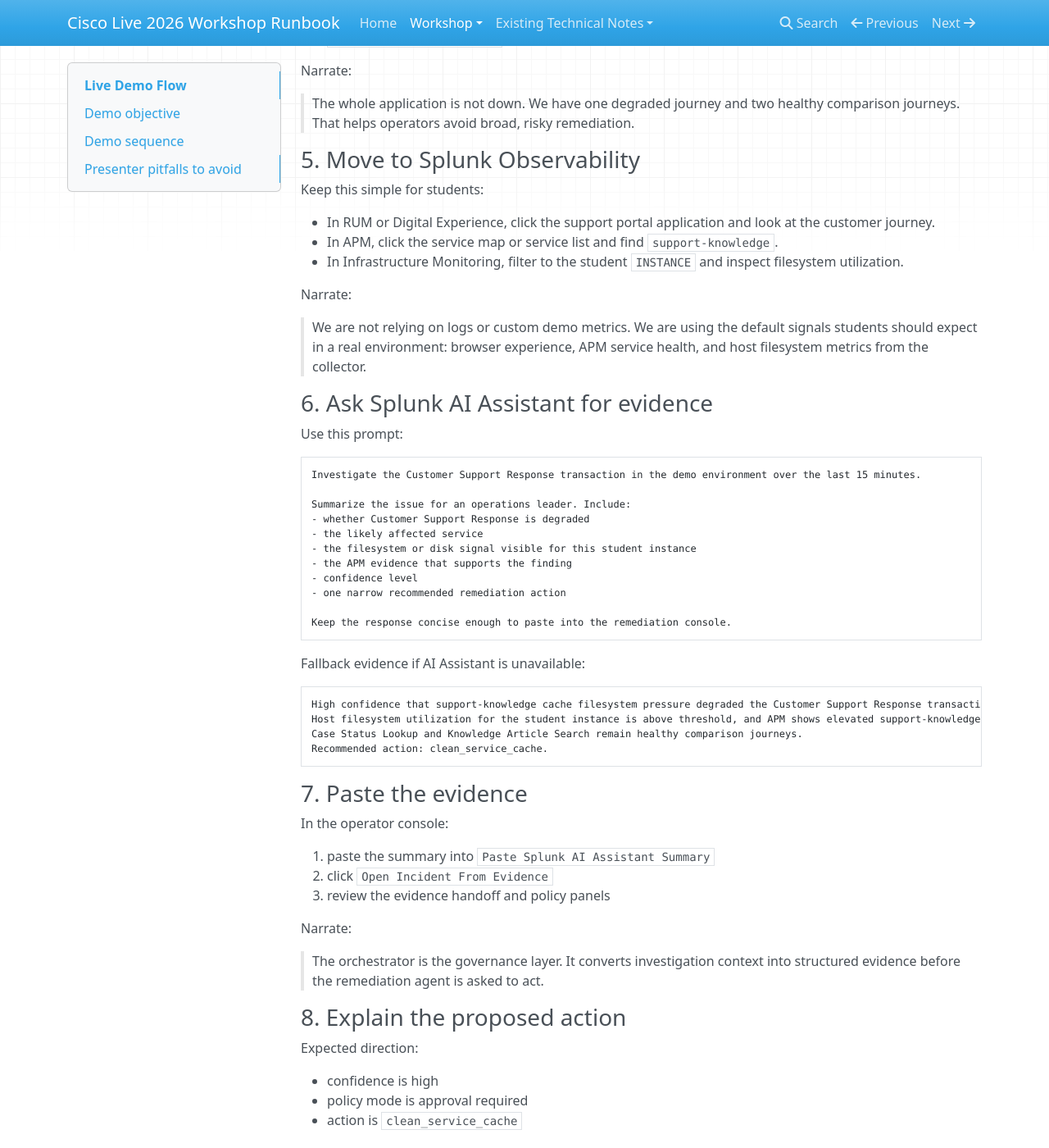
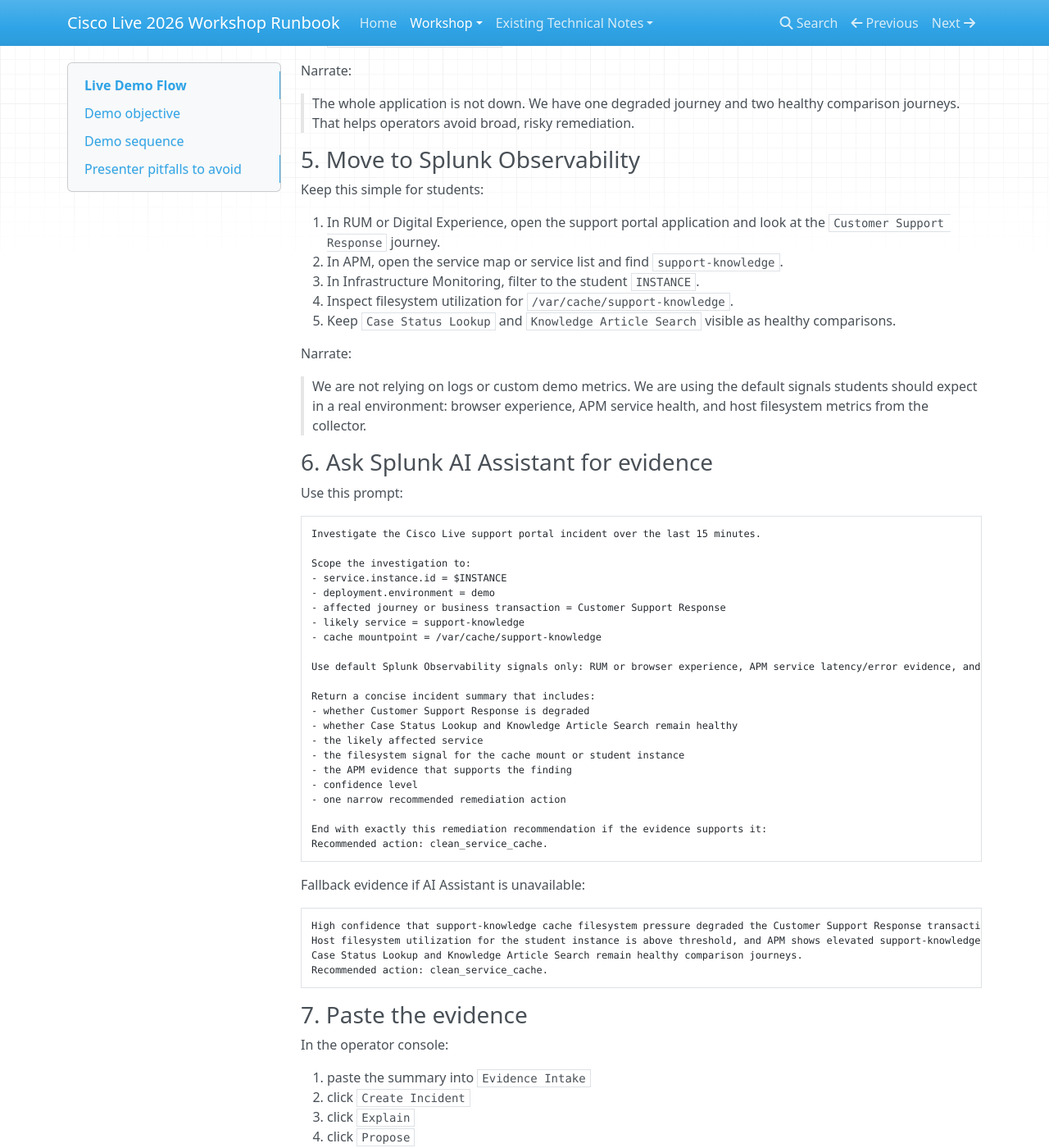
Before and after one commit to marciokugler/support-portal-remediation-agent, an MkDocs documentation site: the page built from docs/workshop/live-demo-flow.md, in a window 1280 px wide and 1400 px high, scrolled down 1304 px. Shown: the whole window at 82% size. Built offline with MkDocs 1.6.1, drawn with Linux system fonts in a browser that asks for light colours; nearby versions of some CDN libraries; some of the changed text lies outside the part shown.

Commit message:
Document Splunk AI investigation prompt

````diff
--- a/docs/workshop/live-demo-flow.md
+++ b/docs/workshop/live-demo-flow.md
@@ -64,9 +64,11 @@
 
 Keep this simple for students:
 
-- In RUM or Digital Experience, click the support portal application and look at the customer journey.
-- In APM, click the service map or service list and find `support-knowledge`.
-- In Infrastructure Monitoring, filter to the student `INSTANCE` and inspect filesystem utilization.
+1. In RUM or Digital Experience, open the support portal application and look at the `Customer Support Response` journey.
+2. In APM, open the service map or service list and find `support-knowledge`.
+3. In Infrastructure Monitoring, filter to the student `INSTANCE`.
+4. Inspect filesystem utilization for `/var/cache/support-knowledge`.
+5. Keep `Case Status Lookup` and `Knowledge Article Search` visible as healthy comparisons.
 
 Narrate:
 
@@ -77,17 +79,28 @@
 Use this prompt:
 
 ```text
-Investigate the Customer Support Response transaction in the demo environment over the last 15 minutes.
+Investigate the Cisco Live support portal incident over the last 15 minutes.
 
-Summarize the issue for an operations leader. Include:
+Scope the investigation to:
+- service.instance.id = $INSTANCE
+- deployment.environment = demo
+- affected journey or business transaction = Customer Support Response
+- likely service = support-knowledge
+- cache mountpoint = /var/cache/support-knowledge
+
+Use default Splunk Observability signals only: RUM or browser experience, APM service latency/error evidence, and host filesystem metrics. Do not use logs and do not invent custom metrics.
+
+Return a concise incident summary that includes:
 - whether Customer Support Response is degraded
+- whether Case Status Lookup and Knowledge Article Search remain healthy
 - the likely affected service
-- the filesystem or disk signal visible for this student instance
+- the filesystem signal for the cache mount or student instance
 - the APM evidence that supports the finding
 - confidence level
 - one narrow recommended remediation action
 
-Keep the response concise enough to paste into the remediation console.
+End with exactly this remediation recommendation if the evidence supports it:
+Recommended action: clean_service_cache.
 ```
 
 Fallback evidence if AI Assistant is unavailable:
@@ -103,9 +116,11 @@
 
 In the operator console:
 
-1. paste the summary into `Paste Splunk AI Assistant Summary`
-2. click `Open Incident From Evidence`
-3. review the evidence handoff and policy panels
+1. paste the summary into `Evidence Intake`
+2. click `Create Incident`
+3. click `Explain`
+4. click `Propose`
+5. review the evidence handoff, policy, and validation panels
 
 Narrate:
 
````
Also changed, not shown: docs/workshop/install-and-start.md (+13 -1 lines), docs/workshop/quickstart.md (+3 -1 lines).
